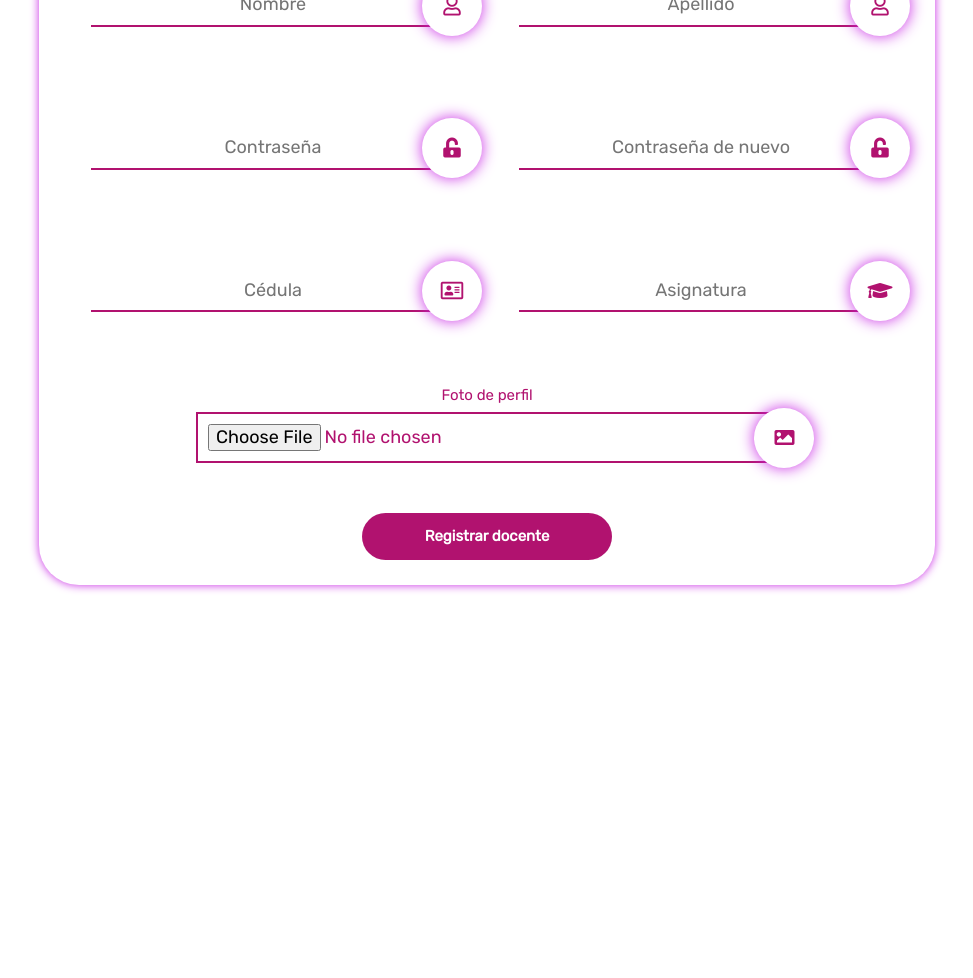
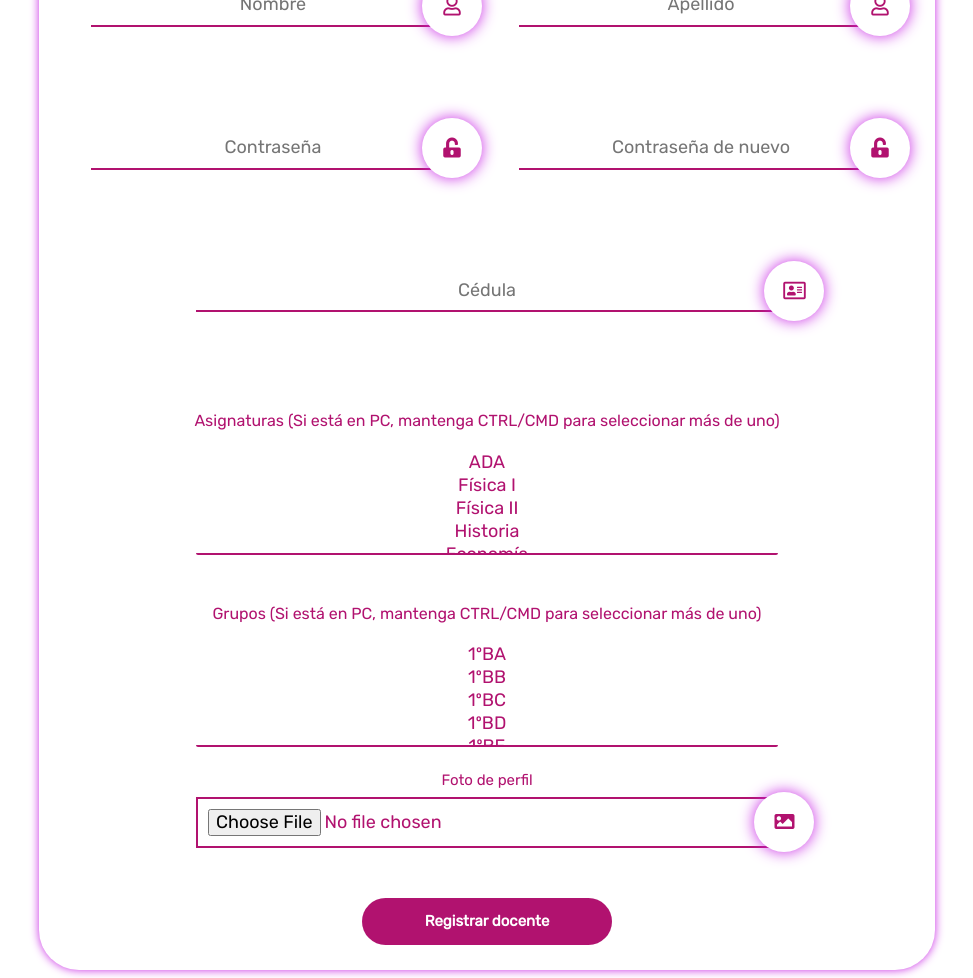
Before and after one commit to aKus-dev/AURUM, a PHP site: page /internal/login/docente.php in a window 1280 px wide. Shown: the part 323-1301 px from the top of the page, without its empty margins (153-1126 px from the left). Before the commit the page ends 915 px from the top, so only its background shows below. Run offline with PHP 8.4, Linux system fonts and the light colour scheme.

Commit message:
Ya se puede seleccionar multiples grupos/asignaturas

```diff
--- a/internal/login/docente.php
+++ b/internal/login/docente.php
@@ -22,7 +22,6 @@ if ($_SERVER['REQUEST_METHOD'] === 'POST') {
         $nombre = $_POST['nombre'];
         $cedula = $_POST['ci'];
         $apellido = $_POST['apellido'];
-        $asignatura = $_POST['asignatura'];
     }
 }
 
@@ -83,7 +82,7 @@ if ($_SERVER['REQUEST_METHOD'] === 'POST') {
                     placeholder="Nombre"
                     required
                     <?php if($rellenar) : ?>
-                        value=" <?php if($rellenar) echo "$nombre"; ?>"
+                        value="<?php if($rellenar) echo "$nombre"; ?>"
                     <?php endif; ?>
                     >
 
@@ -101,7 +100,7 @@ if ($_SERVER['REQUEST_METHOD'] === 'POST') {
                     placeholder="Apellido"
                     required
                     <?php if($rellenar) : ?>
-                        value=" <?php if($rellenar) echo "$apellido"; ?>"
+                        value="<?php if($rellenar) echo "$apellido"; ?>"
                     <?php endif; ?>
                     >
 
@@ -149,25 +148,7 @@ if ($_SERVER['REQUEST_METHOD'] === 'POST') {
                     maxlength="8"
                     id="cedula"
                     <?php if($rellenar) : ?>
-                        value=" <?php if($rellenar) echo "$cedula"; ?>"
-                    <?php endif; ?>
-                    >
-
-                </div>
-
-                <div class="form__container-input">
-                    <div class="form__icon">
-                        <i class="fas fa-graduation-cap"></i>
-                    </div>
-
-                    <input
-                    name="asignatura"
-                    type="text"
-                    class="form__input"
-                    placeholder="Asignatura"
-                    required
-                    <?php if($rellenar) : ?>
-                        value=" <?php if($rellenar) echo "$asignatura"; ?>"
+                        value="<?php if($rellenar) echo "$cedula"; ?>"
                     <?php endif; ?>
                     >
 
@@ -178,6 +159,70 @@ if ($_SERVER['REQUEST_METHOD'] === 'POST') {
         <div class="input-tablet text-center">
             <p class="alert-warning display-none" id="alert-cedula">La cédula solo debe contener números, sin puntos y sin guiones</p>
         </div>
+
+        <div class="form__container-input flexColumn-nocenter m3">
+            <div class="text-center">
+                <label for="asignaturas" class="label"><span class="bold">Asignaturas</span> (Si está en PC, mantenga CTRL/CMD para seleccionar más de uno)</label>
+            </div>
+
+               <select id="asignaturas" name="asignaturas[]" class="form__select" multiple required>
+                 <option value="ada">ADA</option>
+                 <option value="fisica1">Física I</option>
+                 <option value="fisica2">Física II</option>
+                 <option value="historia">Historia</option>
+                 <option value="economia">Economía</option>
+                 <option value="sociologia">Sociología</option>
+                 <option value="proyecto">Proyecto</option>
+                 <option value="filosofia">Filosofía</option>
+                 <option value="matematicas1">Matemáticas I</option>
+                 <option value="matematicas2">Matemáticas II</option>
+                 <option value="matematicas3">Matemáticas III</option>
+                 <option value="geometria1">Geometría I</option>
+                 <option value="geometria2">Geometría I</option>
+                 <option value="programacion1">Programación I</option>
+                 <option value="programacion2">Programación II</option>
+                 <option value="programacion_web">Programación Web</option>
+                 <option value="diseno_web1">Diseño web I</option>
+                 <option value="diseno_web2">Diseño web II</option>
+                 <option value="formacion_empresarial">Formación Empresarial</option>
+                 <option value="so1">Sistemas Operativos I</option>
+                 <option value="so2">Sistemas Operativos II</option>
+                 <option value="so3">Sistemas Operativos III</option>
+                </select>
+            </div>
+
+            <div class="form__container-input flexColumn-nocenter m3">
+               <div class="text-center">
+                <label for="grupos" class="label"> <span class="bold">Grupos</span>  (Si está en PC, mantenga CTRL/CMD para seleccionar más de uno)</label>
+               </div>
+
+               <select id="grupos" name="grupos[]" class="form__select" multiple required>
+                 <option value="1BA">1ºBA</option>
+                 <option value="1BB">1ºBB</option>
+                 <option value="1BC">1ºBC</option>
+                 <option value="1BD">1ºBD</option>
+                 <option value="1BE">1ºBE</option>
+                 <option value="1BF">1ºBF</option>
+                 <option value="1BG">1ºBG</option>
+                 <option value="1BH">1ºBH</option>
+                 <option value="2BA">2ºBA</option>
+                 <option value="2BB">2ºBB</option>
+                 <option value="2BC">2ºBC</option>
+                 <option value="2BD">2ºBD</option>
+                 <option value="2BE">2ºBE</option>
+                 <option value="2BF">2ºBF</option>
+                 <option value="2BG">2ºBG</option>
+                 <option value="2BH">2ºBH</option>
+                 <option value="3BA">3ºBA</option>
+                 <option value="3BB">3ºBB</option>
+                 <option value="3BC">3ºBC</option>
+                 <option value="3BD">3ºBD</option>
+                 <option value="3BE">3ºBE</option>
+                 <option value="3BF">3ºBF</option>
+                 <option value="3BG">3ºBG</option>
+
+                </select>
+            </div>
 
             <div class="form__container-input marginTop">
                 <div class="form__icon form__icon--profile">
```
Also changed, not shown: internal/login/alumno.php (+12 -27 lines).
